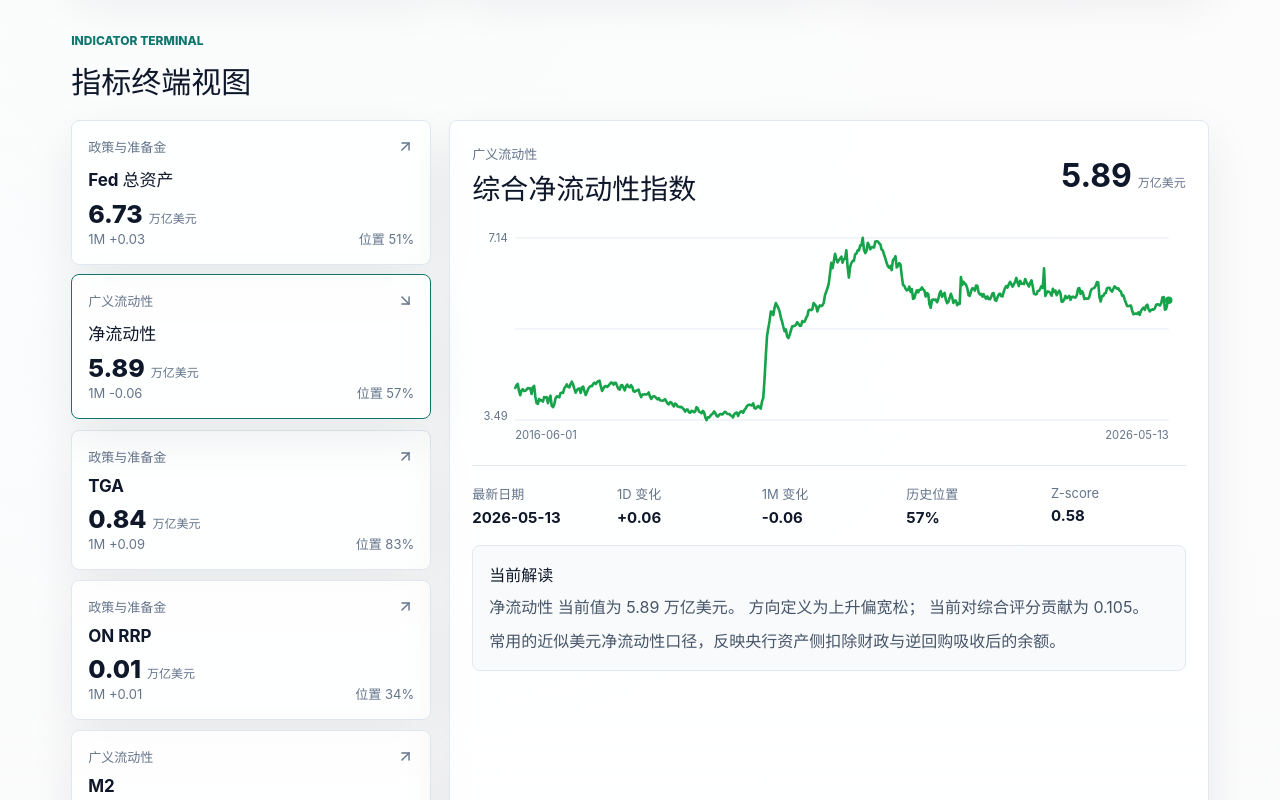
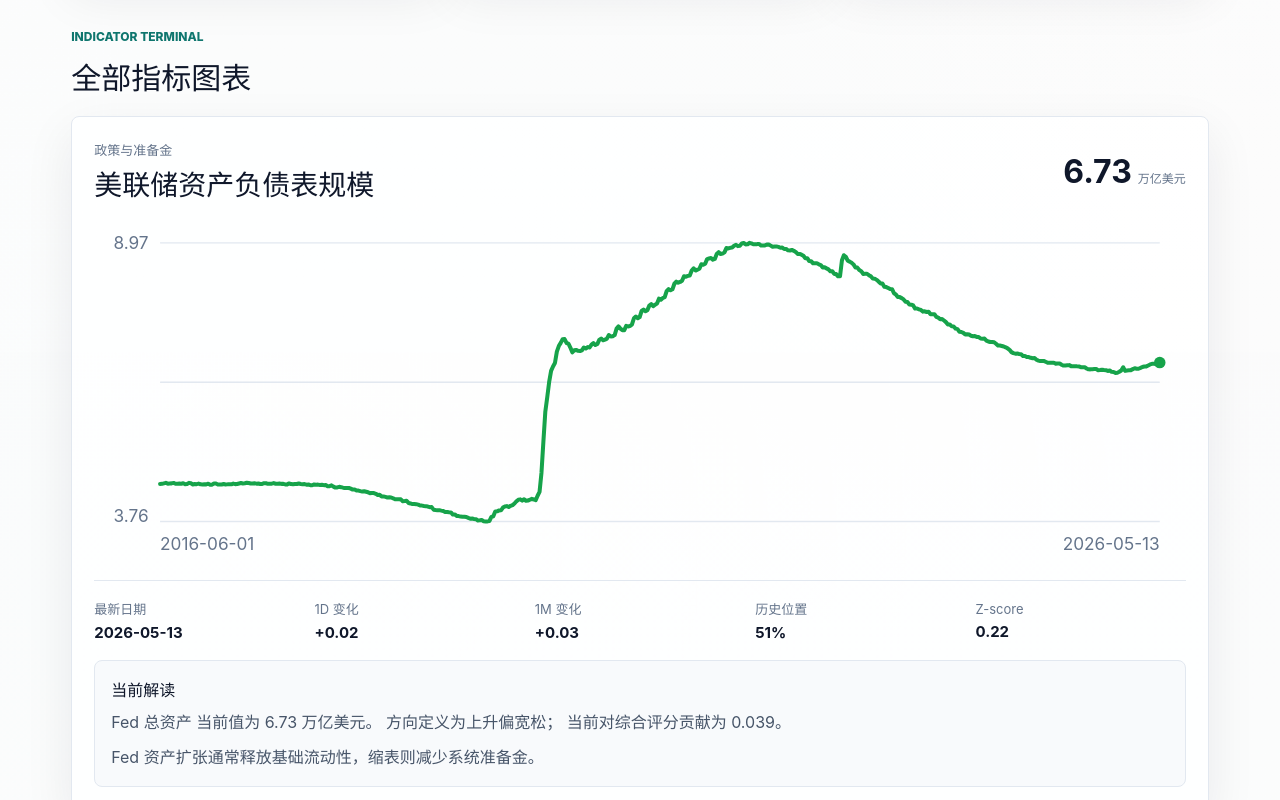
Before and after one commit to 0xfakeSpike/global_liquidity, a React (Vite) app: page / in a window 1280 px wide. Shown: the part 640-1440 px from the top of the page. Built offline with nearby package versions, Linux system fonts and the light colour scheme.

Commit message:
Show all liquidity charts

```diff
--- a/src/App.tsx
+++ b/src/App.tsx
@@ -1,39 +1,25 @@
 import { Activity, Database, RefreshCw, ShieldCheck } from "lucide-react";
 import { useEffect, useMemo, useState } from "react";
-import { IndicatorCard } from "./components/IndicatorCard";
 import { LineChart } from "./components/LineChart";
 import { ScoreGauge } from "./components/ScoreGauge";
 import { SourceTable } from "./components/SourceTable";
 import { loadLiquidityDataset } from "./lib/data";
 import { formatChange, formatNumber, scoreTone } from "./lib/format";
-import type { IndicatorDefinition, IndicatorSnapshot, LiquidityDataset, LiquiditySeriesKey } from "./types/liquidity";
+import type { IndicatorDefinition, IndicatorSnapshot, LiquidityDataset } from "./types/liquidity";
 import "./styles.css";
 
 function App() {
   const [dataset, setDataset] = useState<LiquidityDataset | null>(null);
-  const [activeKey, setActiveKey] = useState<LiquiditySeriesKey>("netLiquidity");
 
   useEffect(() => {
-    loadLiquidityDataset().then((data) => {
-      setDataset(data);
-      if (!data.snapshots.some((item) => item.key === activeKey)) {
-        setActiveKey(data.snapshots[0]?.key ?? "fedBalanceSheet");
-      }
-    });
+    loadLiquidityDataset().then(setDataset);
   }, []);
 
   const snapshotMap = useMemo(() => {
     return new Map(dataset?.snapshots.map((snapshot) => [snapshot.key, snapshot]) ?? []);
   }, [dataset]);
 
-  const definitionMap = useMemo(() => {
-    return new Map(dataset?.indicators.map((indicator) => [indicator.key, indicator]) ?? []);
-  }, [dataset]);
-
-  const activeSnapshot = snapshotMap.get(activeKey) ?? dataset?.snapshots[0];
-  const activeDefinition = activeSnapshot ? definitionMap.get(activeSnapshot.key) : undefined;
-
-  if (!dataset || !activeSnapshot || !activeDefinition) {
+  if (!dataset) {
     return <div className="loading">Loading liquidity monitor...</div>;
   }
 
@@ -60,7 +46,7 @@ function App() {
             <p className="eyebrow">美元全球流动性监控</p>
             <h1>把 Fed 资产、TGA、ON RRP、融资压力和风险价格放到一张表里。</h1>
             <p className="hero-text">
-              参考 DollarLiquidity 的终端式结构，核心区别是把数据抓取脚本和前端展示拆开：构建阶段更新公开数据，页面端只读本地快照。
+              每张图表按指标依次展开，构建阶段自动更新公开数据，页面端读取最新发布快照。
             </p>
             <div className="hero-actions">
               <a href="#terminal">查看终端</a>
@@ -91,59 +77,15 @@ function App() {
       <section className="terminal" id="terminal">
         <div className="section-heading">
           <p>Indicator Terminal</p>
-          <h2>指标终端视图</h2>
+          <h2>全部指标图表</h2>
         </div>
 
-        <div className="terminal-layout">
-          <aside className="indicator-list">
-            {dataset.indicators.map((definition) => {
-              const snapshot = snapshotMap.get(definition.key);
-              if (!snapshot) return null;
-              return (
-                <IndicatorCard
-                  key={definition.key}
-                  definition={definition}
-                  snapshot={snapshot}
-                  active={activeKey === definition.key}
-                  onSelect={() => setActiveKey(definition.key)}
-                />
-              );
-            })}
-          </aside>
-
-          <section className="chart-panel">
-            <div className="chart-header">
-              <div>
-                <span>{activeDefinition.group}</span>
-                <h3>{activeDefinition.name}</h3>
-              </div>
-              <div className="latest-value">
-                <strong>{formatNumber(activeSnapshot.latestValue)}</strong>
-                <small>{activeDefinition.unit}</small>
-              </div>
-            </div>
-            <LineChart
-              series={activeSnapshot.series.slice(-520)}
-              color={activeDefinition.direction === "up_is_looser" ? "#16a34a" : "#dc2626"}
-              valueLabel={activeDefinition.name}
-            />
-            <div className="chart-stats">
-              <Stat label="最新日期" value={activeSnapshot.latestDate} />
-              <Stat label="1D 变化" value={formatChange(activeSnapshot.oneDayChange)} />
-              <Stat label="1M 变化" value={formatChange(activeSnapshot.oneMonthChange)} />
-              <Stat label="历史位置" value={activeSnapshot.percentile === null ? "n/a" : `${Math.round(activeSnapshot.percentile)}%`} />
-              <Stat label="Z-score" value={formatNumber(activeSnapshot.zScore, 2)} />
-            </div>
-            <div className="interpretation">
-              <strong>当前解读</strong>
-              <p>
-                {activeDefinition.shortName} 当前值为 {formatNumber(activeSnapshot.latestValue)} {activeDefinition.unit}。
-                方向定义为{activeDefinition.direction === "up_is_looser" ? "上升偏宽松" : "上升偏收紧"}；
-                当前对综合评分贡献为 {formatNumber(activeSnapshot.scoreContribution, 3)}。
-              </p>
-              <p>{activeDefinition.description}</p>
-            </div>
-          </section>
+        <div className="charts-stack">
+          {dataset.indicators.map((definition) => {
+            const snapshot = snapshotMap.get(definition.key);
+            if (!snapshot) return null;
+            return <IndicatorChart key={definition.key} definition={definition} snapshot={snapshot} />;
+          })}
         </div>
       </section>
 
@@ -195,4 +137,48 @@ function Stat({ label, value }: { label: string; value: string }) {
   );
 }
 
+function IndicatorChart({
+  definition,
+  snapshot
+}: {
+  definition: IndicatorDefinition;
+  snapshot: IndicatorSnapshot;
+}) {
+  return (
+    <section className="chart-panel" id={definition.key}>
+      <div className="chart-header">
+        <div>
+          <span>{definition.group}</span>
+          <h3>{definition.name}</h3>
+        </div>
+        <div className="latest-value">
+          <strong>{formatNumber(snapshot.latestValue)}</strong>
+          <small>{definition.unit}</small>
+        </div>
+      </div>
+      <LineChart
+        series={snapshot.series.slice(-520)}
+        color={definition.direction === "up_is_looser" ? "#16a34a" : "#dc2626"}
+        valueLabel={definition.name}
+      />
+      <div className="chart-stats">
+        <Stat label="最新日期" value={snapshot.latestDate} />
+        <Stat label="1D 变化" value={formatChange(snapshot.oneDayChange)} />
+        <Stat label="1M 变化" value={formatChange(snapshot.oneMonthChange)} />
+        <Stat label="历史位置" value={snapshot.percentile === null ? "n/a" : `${Math.round(snapshot.percentile)}%`} />
+        <Stat label="Z-score" value={formatNumber(snapshot.zScore, 2)} />
+      </div>
+      <div className="interpretation">
+        <strong>当前解读</strong>
+        <p>
+          {definition.shortName} 当前值为 {formatNumber(snapshot.latestValue)} {definition.unit}。
+          方向定义为{definition.direction === "up_is_looser" ? "上升偏宽松" : "上升偏收紧"}；
+          当前对综合评分贡献为 {formatNumber(snapshot.scoreContribution, 3)}。
+        </p>
+        <p>{definition.description}</p>
+      </div>
+    </section>
+  );
+}
+
 export default App;
--- a/src/components/IndicatorCard.tsx
+++ /dev/null
@@ -1,33 +0,0 @@
-import { ArrowDownRight, ArrowUpRight, Minus } from "lucide-react";
-import { formatChange, formatNumber } from "../lib/format";
-import type { IndicatorDefinition, IndicatorSnapshot } from "../types/liquidity";
-
-interface IndicatorCardProps {
-  definition: IndicatorDefinition;
-  snapshot: IndicatorSnapshot;
-  active: boolean;
-  onSelect: () => void;
-}
-
-export function IndicatorCard({ definition, snapshot, active, onSelect }: IndicatorCardProps) {
-  const change = snapshot.oneMonthChange ?? snapshot.oneDayChange;
-  const Icon = change === null || change === 0 ? Minus : change > 0 ? ArrowUpRight : ArrowDownRight;
-
-  return (
-    <button className={`indicator-card ${active ? "active" : ""}`} onClick={onSelect}>
-      <div className="indicator-card-top">
-        <span>{definition.group}</span>
-        <Icon size={17} />
-      </div>
-      <strong>{definition.shortName}</strong>
-      <div className="indicator-value">
-        {formatNumber(snapshot.latestValue)}
-        <small>{definition.unit}</small>
-      </div>
-      <div className="indicator-meta">
-        <span>1M {formatChange(snapshot.oneMonthChange)}</span>
-        <span>位置 {snapshot.percentile === null ? "n/a" : `${Math.round(snapshot.percentile)}%`}</span>
-      </div>
-    </button>
-  );
-}
--- a/src/styles.css
+++ b/src/styles.css
@@ -57,8 +57,6 @@ nav {
 .nav-meta,
 .metric,
 .hero-actions,
-.indicator-card-top,
-.indicator-meta,
 .chart-header,
 .chart-stats,
 footer {
@@ -135,8 +133,7 @@ h1 {
 .chart-panel,
 .notes,
 .source-table a,
-.metric,
-.indicator-card {
+.metric {
   background: rgba(255, 255, 255, 0.88);
   border: 1px solid #e2e8f0;
   border-radius: 8px;
@@ -208,8 +205,6 @@ h1 {
 
 .summary-copy span,
 .summary-copy p,
-.indicator-card-top,
-.indicator-meta,
 .chart-header span,
 .stat span,
 footer {
@@ -285,52 +280,11 @@ footer {
   margin: 0;
 }
 
-.terminal-layout {
+.charts-stack {
   display: grid;
   gap: 18px;
-  grid-template-columns: 360px minmax(0, 1fr);
 }
 
-.indicator-list {
-  display: grid;
-  gap: 10px;
-}
-
-.indicator-card {
-  cursor: pointer;
-  padding: 16px;
-  text-align: left;
-  transition:
-    border-color 0.18s ease,
-    transform 0.18s ease;
-  width: 100%;
-}
-
-.indicator-card:hover,
-.indicator-card.active {
-  border-color: #0f766e;
-  transform: translateY(-1px);
-}
-
-.indicator-card-top,
-.indicator-meta {
-  justify-content: space-between;
-}
-
-.indicator-card strong {
-  color: #0f172a;
-  display: block;
-  font-size: 17px;
-  margin: 10px 0 8px;
-}
-
-.indicator-value {
-  color: #0f172a;
-  font-size: 25px;
-  font-weight: 820;
-}
-
-.indicator-value small,
 .latest-value small {
   color: #64748b;
   font-size: 12px;
@@ -492,13 +446,8 @@ footer {
 
 @media (max-width: 980px) {
   .hero-grid,
-  .terminal-layout,
   .composite-grid {
     grid-template-columns: 1fr;
-  }
-
-  .indicator-list {
-    grid-template-columns: repeat(2, minmax(0, 1fr));
   }
 }
 
@@ -516,7 +465,6 @@ footer {
   }
 
   .metric-strip,
-  .indicator-list,
   .source-table,
   .chart-stats {
     grid-template-columns: 1fr;
```
Also changed, not shown: public/data/liquidity.json.
